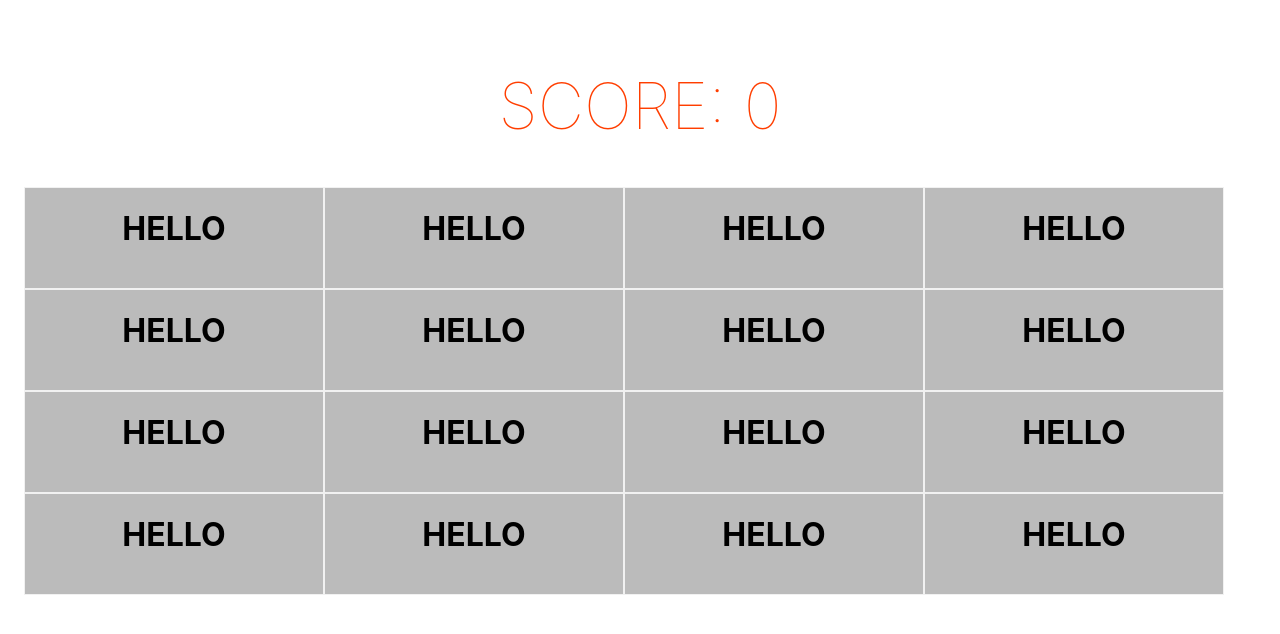
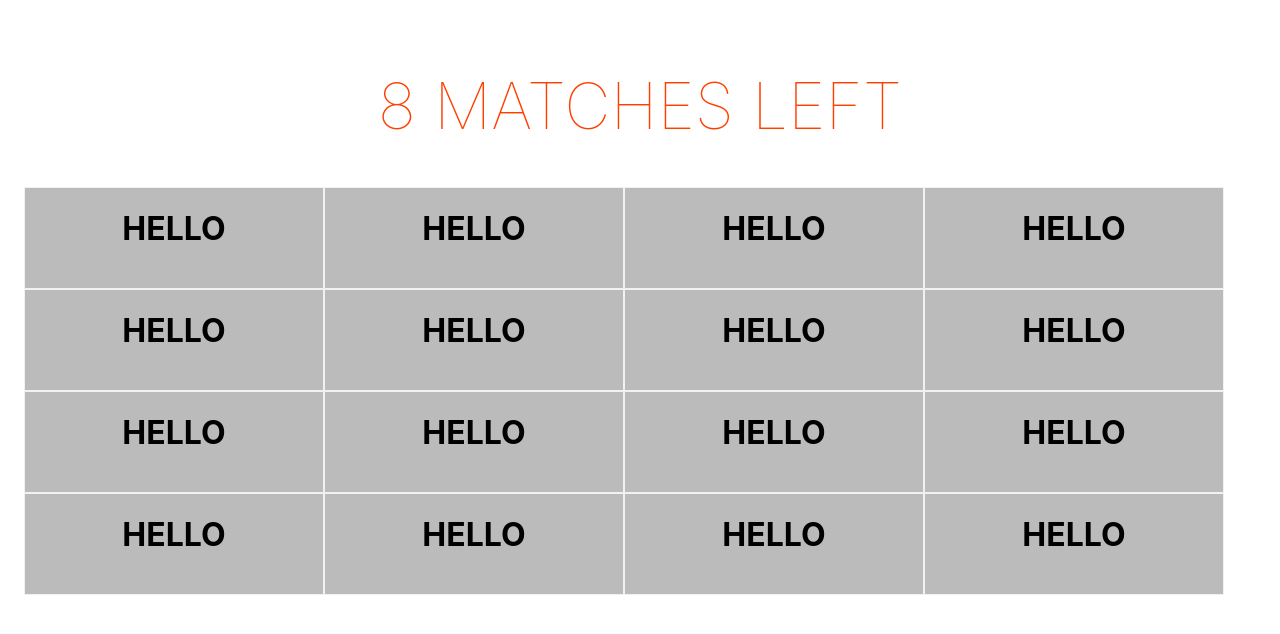
Before and after one commit to tranpeter08/card-match, a Svelte app: page / in a window 1280 px wide. Shown: the top 634 px of the page. Built offline with nearby package versions, Linux system fonts and the light colour scheme.

Commit message:
changed score to display matches left

```diff
--- a/src/App.svelte
+++ b/src/App.svelte
@@ -3,17 +3,17 @@
   import Card from './components/Card.svelte';
   import Modal from './components/Modal.svelte';
 
-  let score = 0;
+  let remaining = 8;
 
   function addScore() {
-    score = score + 1;
+    remaining = remaining - 1;
   }
 
 </script>
 
 <main>
-  <h1>Score: {score}</h1>
-  {#if score === 8}
+  <h1>{remaining} Match{ remaining === 1 ? '' : 'es'} Left</h1>
+  {#if remaining === 0}
     <Modal />
   {/if}
   <div class="board">
```
